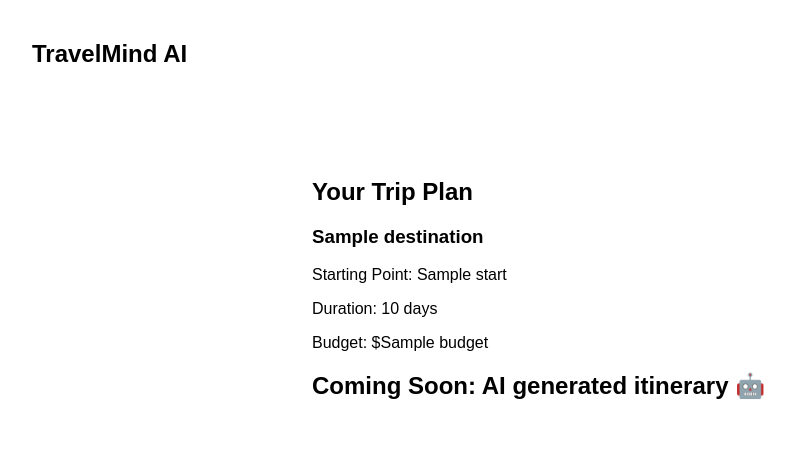
After one commit to Shrut-0406/TravelMind-AI, a Flask app: template templates/trip_result.html in a window 1280 px wide. The commit adds this page. Shown: the top 469 px of the page, without its empty margins (28-823 px from the left). Run offline with Flask 3, Linux system fonts and the light colour scheme; the template is opened without the code that fills it: most values are stand-ins (such as "Sample title", 1, 10 or a date in 2020).

Commit message:
Connected trip planner form to Flask backend

```diff
--- a/app.py
+++ b/app.py
@@ -1,4 +1,4 @@
-from flask import Flask, render_template
+from flask import Flask, render_template, request
 
 app = Flask(__name__)
 
@@ -13,5 +13,22 @@ def planner():
     return render_template("planner.html")
 
 
+@app.route("/generate", methods=["POST"])
+def generate():
+
+    start = request.form["start"]
+    destination = request.form["destination"]
+    days = request.form["days"]
+    budget = request.form["budget"]
+
+    return render_template(
+        "trip_result.html",
+        start=start,
+        destination=destination,
+        days=days,
+        budget=budget
+    )
+
+
 if __name__ == "__main__":
     app.run(debug=True)
--- /dev/null
+++ b/templates/trip_result.html
@@ -0,0 +1,62 @@
+<!DOCTYPE html>
+<html>
+
+<head>
+
+<title>Your Trip - TravelMind AI</title>
+
+<link rel="stylesheet" href="{{ url_for('static', filename='css/style.css') }}">
+
+</head>
+
+
+<body>
+
+
+<nav>
+    <h2>TravelMind AI</h2>
+</nav>
+
+
+<section class="planner-container">
+
+<h1>
+Your Trip Plan
+</h1>
+
+
+<h3>
+{{ destination }}
+</h3>
+
+
+<p>
+Starting Point:
+{{ start }}
+</p>
+
+
+<p>
+Duration:
+{{ days }} days
+</p>
+
+
+<p>
+Budget:
+${{ budget }}
+</p>
+
+
+<h2>
+Coming Soon:
+AI generated itinerary 🤖
+</h2>
+
+
+</section>
+
+
+</body>
+
+</html>
```
Also changed, not shown: templates/planner.html (+5 -17 lines).
